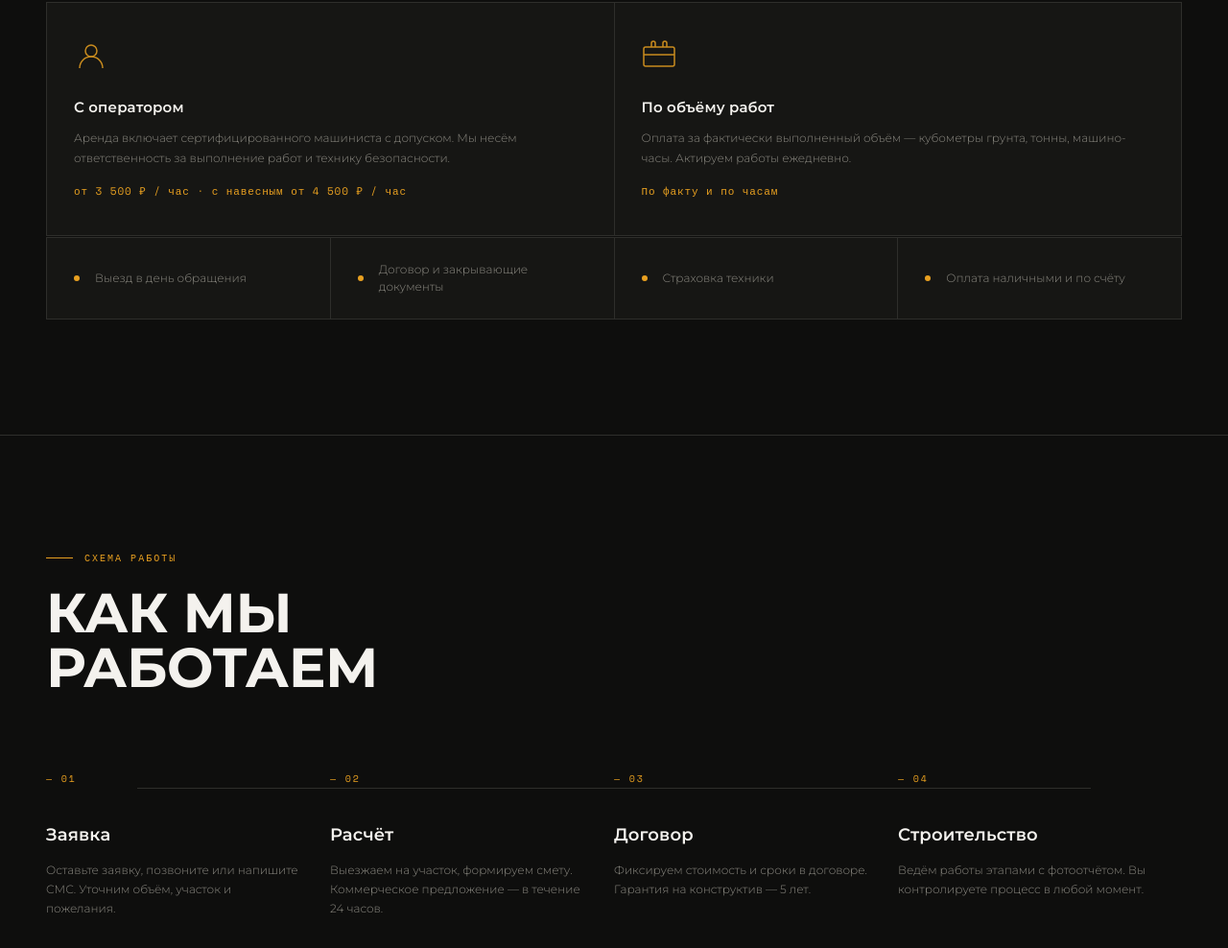
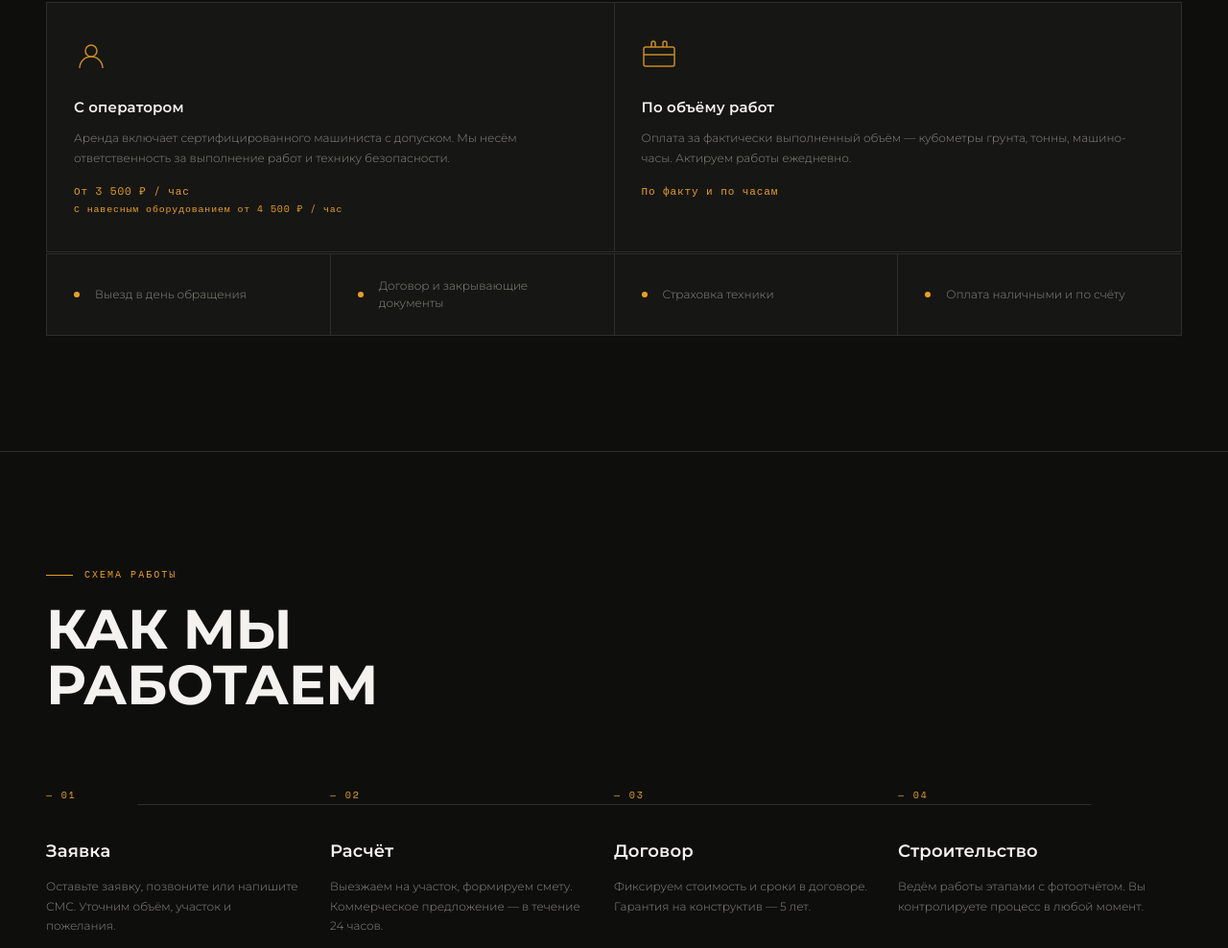
Before and after one commit to sajtoakoder-coder/stroytech-crimea, a website: page index.html in a window 1280 px wide. Shown: the part 3547-4535 px from the top of the page at 96% size. Drawn offline with nearby package versions, Linux system fonts and the light colour scheme.

Commit message:
Update index.html

```diff
--- a/index.html
+++ b/index.html
@@ -326,7 +326,7 @@
         <svg class="rc-icon" viewBox="0 0 36 36" fill="none" stroke="currentColor" stroke-width="1.5"><circle cx="18" cy="14" r="6"/><path d="M6 32c0-6.627 5.373-12 12-12s12 5.373 12 12"/></svg>
         <div class="rc-title">С оператором</div>
         <div class="rc-desc">Аренда включает сертифицированного машиниста с допуском. Мы несём ответственность за выполнение работ и технику безопасности.</div>
-        <div class="rc-price">от 3 500 ₽ / час · с навесным от 4 500 ₽ / час</div>
+        <div class="rc-price">От 3 500 ₽ / час<br><span style="font-size:.9em">С навесным оборудованием от 4 500 ₽ / час</span></div>
       </div>
       <div class="rental-card">
         <svg class="rc-icon" viewBox="0 0 36 36" fill="none" stroke="currentColor" stroke-width="1.5"><rect x="2" y="10" width="32" height="20" rx="2"/><path d="M10 10V6a2 2 0 014 0v4"/><path d="M22 10V6a2 2 0 014 0v4"/><line x1="2" y1="18" x2="34" y2="18"/></svg>
```
